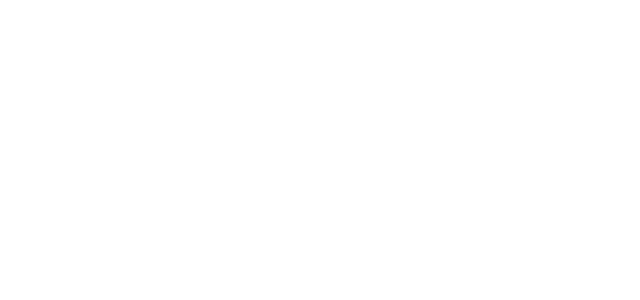
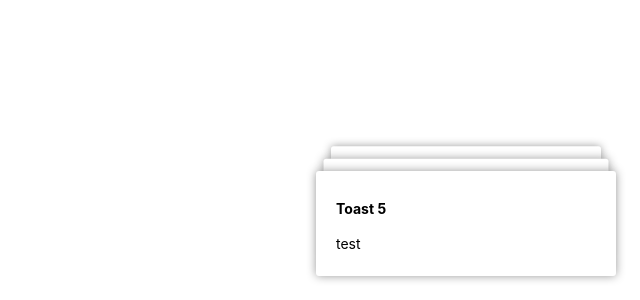
Before and after one commit to igornfaustino/beautiful-toast, a React (Create React App) app: page / in a window 1280 px wide. Shown: the part 500-800 px from the top of the page, without its empty margins (640-1280 px from the left). Built offline with nearby package versions, Linux system fonts and the light colour scheme.

Commit message:
feat: add initial toast component

```diff
--- a/src/App.tsx
+++ b/src/App.tsx
@@ -1,7 +1,9 @@
+import ToastProvider from './components/Toast';
 
 function App() {
   return (
     <div>
+      <ToastProvider />
     </div>
   );
 }
--- /dev/null
+++ b/src/components/Toast.tsx
@@ -0,0 +1,136 @@
+import { motion } from 'framer-motion';
+import { useEffect, useRef, useState } from 'react';
+import styled from 'styled-components';
+import { v4 as uuidv4 } from 'uuid';
+
+const NotificationContainer = styled.div`
+  position: fixed;
+  font-size: 14px;
+  box-sizing: border-box;
+  bottom: 12px;
+  right: 12px;
+  width: 324px;
+
+  &:hover {
+    height: 100vh;
+  }
+`
+
+const StyledToast = styled(motion.div) <{ index: number, isHovering?: Boolean }>`
+  background: #fff;
+	position: absolute;
+	pointer-events: auto;
+  box-sizing: border-box;
+	overflow: hidden;
+  bottom: 12px;
+  right: 12px;
+	padding: 10px 20px;
+	width: 300px;
+	border-radius: 3px 3px 3px 3px;
+	box-shadow: 0 0 10px #999;
+	color: #000;
+	background-position: 15px;
+	background-repeat: no-repeat;
+  z-index: ${({ index }) => 1000 - index};
+`
+
+type Props = {
+  id: string
+  title: string,
+  timestamp: Date,
+  description?: string,
+  index: number,
+  isHovering: Boolean,
+  heights: any[]
+  setHeights: React.Dispatch<React.SetStateAction<any[]>>
+}
+
+const Toast = ({ id, timestamp, title, description, isHovering, index, heights, setHeights }: Props) => {
+  const ref = useRef<HTMLDivElement>(null)
+  const [currHeight, setCurrHeight] = useState<number | undefined>(0)
+
+  const getOffset = () => {
+    const heightBefore = heights.reduce((acc, current, idx) => {
+      if (index > idx) {
+        return acc + current.height
+      }
+      return acc
+    }, 0)
+    const GAP = 10
+    return heightBefore + index * GAP
+  }
+
+  const listView = () => `translateY(-${getOffset()}px)`
+  const stackView = (index: number) => `translateY(calc(-15px * ${index})) scale(calc(-1 * ${index} * 0.05 + 1))`
+
+  useEffect(() => {
+    const currentHeight = ref.current?.clientHeight
+    setHeights((heights) => [{ height: currentHeight, id: id }, ...heights.filter((h) => h.id !== id)])
+    setCurrHeight(currentHeight)
+  }, [setHeights, id])
+
+  const cardHeight = !isHovering ? heights[0]?.height : currHeight
+
+  return <StyledToast
+    style={{
+      height: currHeight ? cardHeight : undefined
+    }}
+    index={index}
+    ref={ref}
+    animate={{
+      transform: isHovering ? listView() : stackView(index),
+      opacity: index > 2 ? 0 : 1
+    }}
+  >
+    <h4>
+      {title}
+    </h4>
+    <p>{description}</p>
+  </StyledToast>
+}
+
+function ToastProvider() {
+  const [isHovering, setIsHovering] = useState(false)
+  const [toastList, setToastList] = useState<any[]>([])
+  const [heights, setHeights] = useState<any[]>([])
+
+  useEffect(() => {
+    let itens = 0
+    const interval = setInterval(() => {
+      if (itens >= 10) {
+        return
+      }
+      itens++
+      setToastList(toastList => [{
+        title: `Toast ${toastList.length + 1}`,
+        description: 'test',
+        timestamp: new Date(),
+        id: uuidv4(),
+        index: toastList.length + 1
+      }, ...toastList])
+    }, 1000)
+    return () => clearInterval(interval)
+  }, [])
+
+  return (
+    <NotificationContainer onMouseOver={() => setIsHovering(true)} onMouseOut={() => setIsHovering(false)}>
+      {
+        [...toastList].map((toast, index) => (
+          <Toast
+            heights={heights}
+            setHeights={setHeights}
+            index={index}
+            isHovering={isHovering}
+            key={toast.id}
+            title={toast.title}
+            id={toast.id}
+            timestamp={toast.timestamp}
+            description={toast.index % 2 !== 0 ? toast.description : ''}
+          />
+        ))
+      }
+    </NotificationContainer >
+  )
+}
+
+export default ToastProvider
```
Also changed, not shown: package.json (+7 -0 lines), 1 other file (tests, documents, lock files or other folders).
